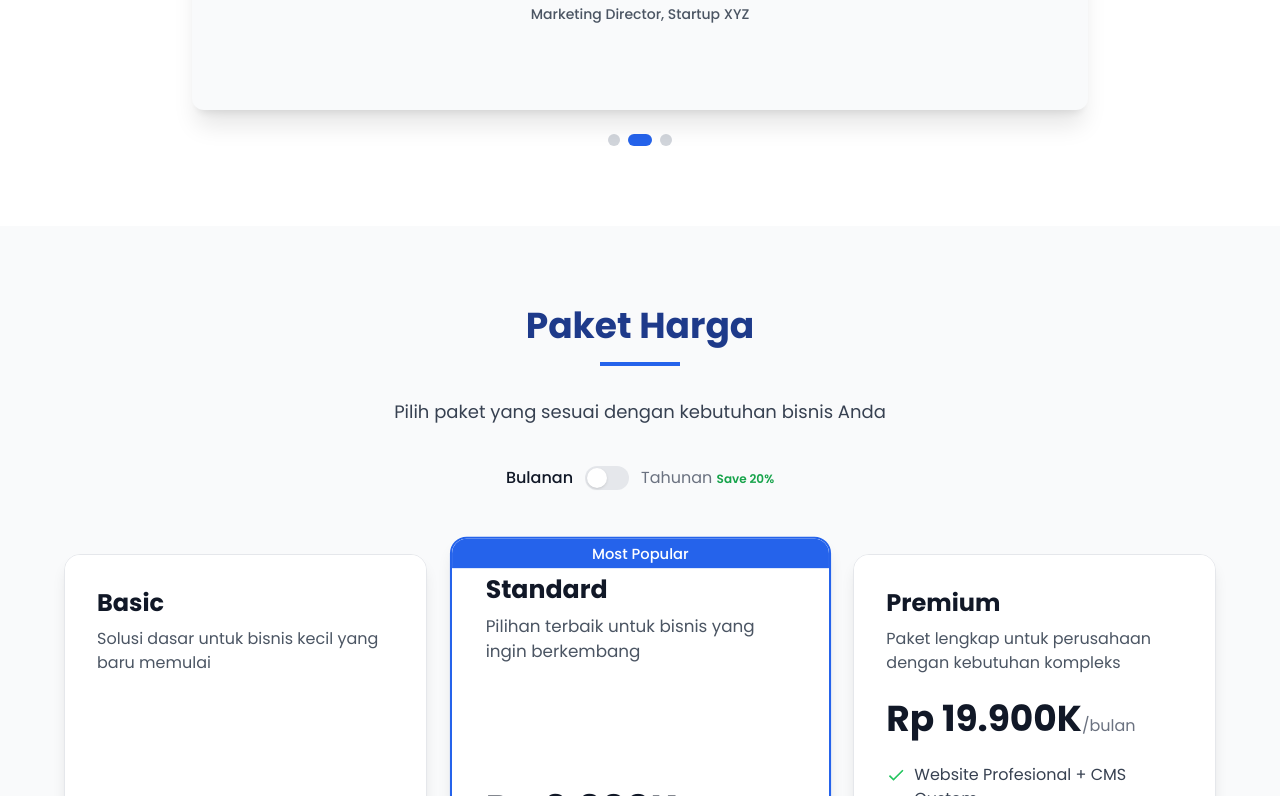
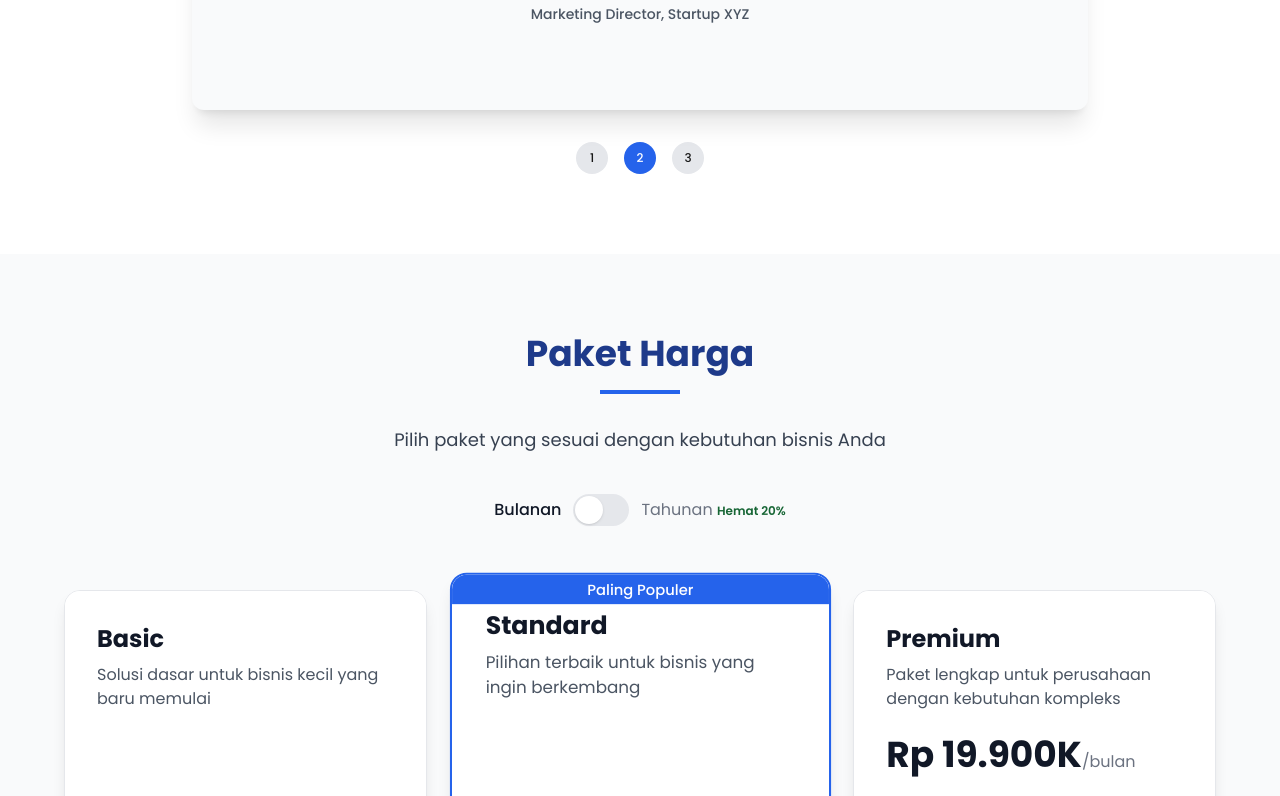
Before and after one commit to alimrugiteknologi/alimrugi-compro, a Next.js app: page / in a window 1280 px wide. Shown: the part 5064-5860 px from the top of the page. Built offline with nearby package versions, Linux system fonts and the light colour scheme.

Commit message:
fix: Accessibility

```diff
--- a/src/app/components/Footer.tsx
+++ b/src/app/components/Footer.tsx
@@ -91,6 +91,7 @@ export default function Footer() {
                 target="_blank"
                 rel="noopener noreferrer"
                 className="text-gray-400 hover:text-white transition-colors"
+                aria-label="Kunjungi halaman Facebook PT ALIM RUGI TEKNOLOGI"
               >
                 {socialIcons.facebook()}
               </a>
@@ -99,6 +100,7 @@ export default function Footer() {
                 target="_blank"
                 rel="noopener noreferrer"
                 className="text-gray-400 hover:text-white transition-colors"
+                aria-label="Kunjungi Twitter PT ALIM RUGI TEKNOLOGI"
               >
                 {socialIcons.twitter()}
               </a>
@@ -107,6 +109,7 @@ export default function Footer() {
                 target="_blank"
                 rel="noopener noreferrer"
                 className="text-gray-400 hover:text-white transition-colors"
+                aria-label="Kunjungi Instagram PT ALIM RUGI TEKNOLOGI"
               >
                 {socialIcons.instagram()}
               </a>
@@ -115,6 +118,7 @@ export default function Footer() {
                 target="_blank"
                 rel="noopener noreferrer"
                 className="text-gray-400 hover:text-white transition-colors"
+                aria-label="Kunjungi LinkedIn PT ALIM RUGI TEKNOLOGI"
               >
                 {socialIcons.linkedin()}
               </a>
@@ -123,6 +127,7 @@ export default function Footer() {
                 target="_blank"
                 rel="noopener noreferrer"
                 className="text-gray-400 hover:text-white transition-colors"
+                aria-label="Kunjungi kanal YouTube PT ALIM RUGI TEKNOLOGI"
               >
                 {socialIcons.youtube()}
               </a>
@@ -137,6 +142,7 @@ export default function Footer() {
                 <a
                   href="#"
                   className="text-gray-400 hover:text-white transition-colors"
+                  aria-label="Kembali ke beranda"
                 >
                   Beranda
                 </a>
@@ -145,6 +151,7 @@ export default function Footer() {
                 <a
                   href="#about"
                   className="text-gray-400 hover:text-white transition-colors"
+                  aria-label="Tentang PT ALIM RUGI TEKNOLOGI"
                 >
                   Tentang Kami
                 </a>
@@ -153,6 +160,7 @@ export default function Footer() {
                 <a
                   href="#services"
                   className="text-gray-400 hover:text-white transition-colors"
+                  aria-label="Layanan yang kami tawarkan"
                 >
                   Layanan
                 </a>
@@ -161,6 +169,7 @@ export default function Footer() {
                 <a
                   href="#portfolio"
                   className="text-gray-400 hover:text-white transition-colors"
+                  aria-label="Portofolio proyek kami"
                 >
                   Portofolio
                 </a>
@@ -169,6 +178,7 @@ export default function Footer() {
                 <a
                   href="#pricing"
                   className="text-gray-400 hover:text-white transition-colors"
+                  aria-label="Daftar harga layanan"
                 >
                   Harga
                 </a>
@@ -177,6 +187,7 @@ export default function Footer() {
                 <a
                   href="#contact"
                   className="text-gray-400 hover:text-white transition-colors"
+                  aria-label="Hubungi kami"
                 >
                   Kontak
                 </a>
@@ -192,6 +203,7 @@ export default function Footer() {
                 <a
                   href="#services"
                   className="text-gray-400 hover:text-white transition-colors"
+                  aria-label="Layanan pembuatan website"
                 >
                   Website Development
                 </a>
@@ -200,6 +212,7 @@ export default function Footer() {
                 <a
                   href="#services"
                   className="text-gray-400 hover:text-white transition-colors"
+                  aria-label="Layanan pembuatan aplikasi mobile"
                 >
                   Mobile App Development
                 </a>
@@ -208,6 +221,7 @@ export default function Footer() {
                 <a
                   href="#services"
                   className="text-gray-400 hover:text-white transition-colors"
+                  aria-label="Layanan desain grafis"
                 >
                   Graphic Design
                 </a>
@@ -216,6 +230,7 @@ export default function Footer() {
                 <a
                   href="#services"
                   className="text-gray-400 hover:text-white transition-colors"
+                  aria-label="Solusi dan teknologi AI"
                 >
                   AI Solutions
                 </a>
@@ -224,6 +239,7 @@ export default function Footer() {
                 <a
                   href="#services"
                   className="text-gray-400 hover:text-white transition-colors"
+                  aria-label="Pelatihan IT profesional"
                 >
                   IT Training
                 </a>
@@ -243,6 +259,7 @@ export default function Footer() {
                 <a
                   href="tel:+6282216987541"
                   className="hover:text-white transition-colors"
+                  aria-label="Telepon PT ALIM RUGI TEKNOLOGI di nomor +62 822-1698-7541"
                 >
                   +62 822-1698-7541
                 </a>
@@ -251,6 +268,7 @@ export default function Footer() {
                 <a
                   href="mailto:info@alimrugi.id"
                   className="hover:text-white transition-colors"
+                  aria-label="Kirim email ke PT ALIM RUGI TEKNOLOGI di alamat info@alimrugi.id"
                 >
                   info@alimrugi.id
                 </a>
@@ -266,16 +284,18 @@ export default function Footer() {
             </p>
             <div className="flex space-x-6">
               <a
-                href="#"
+                href="#terms"
                 className="text-sm text-gray-400 hover:text-white transition-colors"
+                aria-label="Baca Syarat dan Ketentuan"
               >
-                Terms of Service
+                Syarat dan Ketentuan
               </a>
               <a
-                href="#"
+                href="#privacy"
                 className="text-sm text-gray-400 hover:text-white transition-colors"
+                aria-label="Baca Kebijakan Privasi"
               >
-                Privacy Policy
+                Kebijakan Privasi
               </a>
             </div>
           </div>
--- a/src/app/components/Pricing.tsx
+++ b/src/app/components/Pricing.tsx
@@ -96,18 +96,19 @@ export default function Pricing() {
             </span>
             <button
               onClick={() => setYearlyBilling(!yearlyBilling)}
-              className="relative inline-flex h-6 w-11 flex-shrink-0 cursor-pointer rounded-full border-2 border-transparent bg-gray-200 transition-colors duration-200 ease-in-out focus:outline-none"
+              className="relative inline-flex h-8 w-14 flex-shrink-0 cursor-pointer rounded-full border-2 border-transparent bg-gray-200 transition-colors duration-200 ease-in-out focus:outline-none focus:ring-2 focus:ring-blue-500"
               role="switch"
               aria-checked={yearlyBilling}
+              aria-label={yearlyBilling ? "Switch to monthly billing" : "Switch to yearly billing"}
             >
               <span
-                className={`pointer-events-none inline-block h-5 w-5 transform rounded-full bg-white shadow ring-0 transition duration-200 ease-in-out ${
-                  yearlyBilling ? 'translate-x-5' : 'translate-x-0'
+                className={`pointer-events-none inline-block h-7 w-7 transform rounded-full bg-white shadow ring-0 transition duration-200 ease-in-out ${
+                  yearlyBilling ? 'translate-x-6' : 'translate-x-0'
                 }`}
               />
             </button>
             <span className={`ml-3 ${yearlyBilling ? 'text-gray-900 dark:text-white font-medium' : 'text-gray-500'}`}>
-              Tahunan <span className="text-green-600 text-xs font-semibold">Save 20%</span>
+              Tahunan <span className="text-green-800 dark:text-green-400 text-xs font-semibold">Hemat 20%</span>
             </span>
           </div>
         </div>
@@ -125,7 +126,7 @@ export default function Pricing() {
             >
               {plan.highlight && (
                 <div className="absolute top-0 left-0 right-0 bg-blue-600 text-white text-center text-sm py-1 font-medium">
-                  Most Popular
+                  Paling Populer
                 </div>
               )}
 
--- a/src/app/components/Testimonials.tsx
+++ b/src/app/components/Testimonials.tsx
@@ -154,16 +154,20 @@ export default function Testimonials() {
               ))}
             </div>
 
-            <div className="flex justify-center mt-6 gap-2">
+            <div className="flex justify-center mt-8 gap-4">
               {testimonials.map((_, index) => (
                 <button
                   key={index}
                   onClick={() => setActive(index)}
-                  className={`h-3 w-3 rounded-full transition-all ${
-                    active === index ? "bg-blue-600 w-6" : "bg-gray-300 dark:bg-gray-700"
+                  className={`h-8 w-8 flex items-center justify-center p-2 rounded-full transition-all focus:outline-none focus:ring-2 focus:ring-blue-500 ${
+                    active === index
+                      ? "bg-blue-600 text-white"
+                      : "bg-gray-200 hover:bg-gray-300 dark:bg-gray-700 dark:hover:bg-gray-600"
                   }`}
-                  aria-label={`Go to testimonial ${index + 1}`}
-                />
+                  aria-label={`Lihat testimoni ${index + 1}`}
+                >
+                  <span className="text-xs font-medium">{index + 1}</span>
+                </button>
               ))}
             </div>
           </div>
--- a/src/app/layout.tsx
+++ b/src/app/layout.tsx
@@ -12,10 +12,7 @@ const poppins = Poppins({
 });
 
 export const metadata: Metadata = {
-  title: {
-    default: "PT ALIM RUGI TEKNOLOGI - Solusi Digital Terpercaya di Indonesia",
-    template: "%s | PT ALIM RUGI TEKNOLOGI",
-  },
+  title: "PT ALIM RUGI TEKNOLOGI - Solusi Digital Terpercaya di Indonesia",
   description: "PT ALIM RUGI TEKNOLOGI adalah mitra digital terpercaya yang menyediakan solusi website, aplikasi mobile, dan digitalisasi bisnis yang inovatif, cepat, dan terjangkau untuk membantu transformasi digital bisnis Anda.",
   keywords: "alim rugi teknologi, web development, mobile app, desain grafis, AI, pelatihan IT, digitalisasi bisnis, solusi digital, transformasi digital, jasa pembuatan website, jasa pembuatan aplikasi, konsultan IT, pelatihan teknologi",
   authors: [{ name: "PT ALIM RUGI TEKNOLOGI" }],
@@ -60,7 +57,7 @@ export const metadata: Metadata = {
     },
   },
   verification: {
-    google: "hyiP_sgoHLTxmoLU6iOvPBX5YMa58fqObynb4NbbdF0",
+    google: "google-site-verification-code",
   },
 };
 
@@ -78,7 +75,7 @@ export default function RootLayout({
 
         {/* Google Analytics */}
         <Script
-          src="https://www.googletagmanager.com/gtag/js?id=G-8S01B8MWK9"
+          src="https://www.googletagmanager.com/gtag/js?id=G-XXXXXXXXXX"
           strategy="afterInteractive"
         />
         <Script id="google-analytics" strategy="afterInteractive">
@@ -86,7 +83,7 @@ export default function RootLayout({
             window.dataLayer = window.dataLayer || [];
             function gtag(){dataLayer.push(arguments);}
             gtag('js', new Date());
-            gtag('config', 'G-8S01B8MWK9');
+            gtag('config', 'G-XXXXXXXXXX');
           `}
         </Script>
 
```
